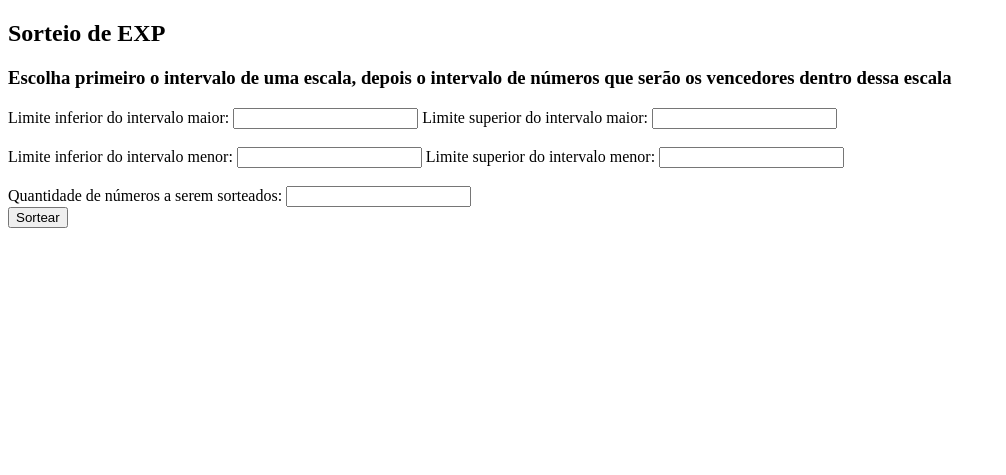
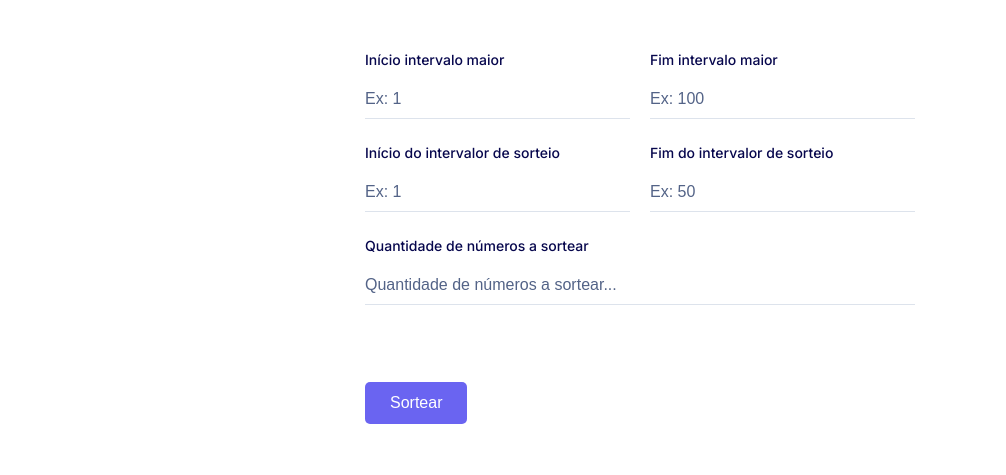
Before and after one commit to guiosouza/number-draw, a plain HTML site: page index.html in a window 1280 px wide. Shown: the whole page, without its empty margins (0-1006 px from the left). Drawn offline with Linux system fonts and the light colour scheme.

Commit message:
Update index.html

```diff
--- a/index.html
+++ b/index.html
@@ -3,65 +3,260 @@
   <head>
     <meta charset="UTF-8" />
     <meta name="viewport" content="width=device-width, initial-scale=1.0" />
-    <style></style>
-    <title>Sorteio de Números</title>
+    <title>EXP</title>
   </head>
   <body>
-    <h2>Sorteio de EXP</h2>
-
-    <h3>
-        Escolha primeiro o intervalo de uma escala, depois o intervalo de números
-        que serão os vencedores dentro dessa escala
-    </h3>
-
+    <div class="formbold-main-wrapper">
+      <div class="formbold-form-wrapper">
+        <div class="formbold-input-flex">
           <div>
-        <label for="intervaloMaiorMin">Limite inferior do intervalo maior:</label>
-        <input type="number" id="intervaloMaiorMin" />
-        <label for="intervaloMaiorMax">Limite superior do intervalo maior:</label>
-        <input type="number" id="intervaloMaiorMax" />
+            <input
+              type="text"
+              name="firstname"
+              id="intervaloMaiorMin"
+              placeholder="Ex: 1"
+              class="formbold-form-input"
+            />
+            <label for="firstname" class="formbold-form-label">
+              Início intervalo maior
+            </label>
           </div>
-    <br />
           <div>
-        <label for="intervaloMenorMin">Limite inferior do intervalo menor:</label>
-        <input type="number" id="intervaloMenorMin" />
-        <label for="intervaloMenorMax">Limite superior do intervalo menor:</label>
-        <input type="number" id="intervaloMenorMax" />
+            <input
+              type="text"
+              name="lastname"
+              id="intervaloMaiorMax"
+              placeholder="Ex: 100"
+              class="formbold-form-input"
+            />
+            <label for="lastname" class="formbold-form-label">
+              Fim intervalo maior
+            </label>
           </div>
-    <br />
-    <div>
-        <label for="quantidadeNumeros">Quantidade de números a serem sorteados:</label>
-        <input type="number" id="quantidadeNumeros" />
         </div>
 
-    <button onclick="sortear()">Sortear</button>
+        <div class="formbold-input-flex">
+          <div>
+            <input
+              type="number"
+              name="email"
+              id="intervaloMenorMin"
+              placeholder="Ex: 1"
+              class="formbold-form-input"
+            />
+            <label for="email" class="formbold-form-label">
+              Início do intervalor de sorteio
+            </label>
+          </div>
+          <div>
+            <input
+              type="number"
+              name="phone"
+              id="intervaloMenorMax"
+              placeholder="Ex: 50"
+              class="formbold-form-input"
+            />
+            <label for="phone" class="formbold-form-label">
+              Fim do intervalor de sorteio
+            </label>
+          </div>
+        </div>
 
-    <div id="resultado"></div>
+        <div class="formbold-textarea">
+          <input
+            type="number"
+            name="message"
+            id="quantidadeNumeros"
+            placeholder="Quantidade de números a sortear..."
+            class="formbold-form-input"
+          />
+          <label for="message" class="formbold-form-label">
+            Quantidade de números a sortear
+          </label>
+        </div>
 
+        <div class="formbold-input-file">
+          <div class="formbold-filename-wrapper" id="resultado">
+            <!-- <span class="formbold-filename">
+                website-information-architecture.pdf
+              </span> -->
+          </div>
+        </div>
+
+        <button onclick="sortear()" type="button" class="formbold-btn">
+          Sortear
+        </button>
+      </div>
       <script>
         function sortear() {
-            var intervaloMaiorMin = parseInt(document.getElementById("intervaloMaiorMin").value);
-            var intervaloMaiorMax = parseInt(document.getElementById("intervaloMaiorMax").value);
-            var intervaloMenorMin = parseInt(document.getElementById("intervaloMenorMin").value);
-            var intervaloMenorMax = parseInt(document.getElementById("intervaloMenorMax").value);
-            var quantidadeNumeros = parseInt(document.getElementById("quantidadeNumeros").value);
+          var intervaloMaiorMin = parseInt(
+            document.getElementById("intervaloMaiorMin").value
+          );
+          var intervaloMaiorMax = parseInt(
+            document.getElementById("intervaloMaiorMax").value
+          );
+          var intervaloMenorMin = parseInt(
+            document.getElementById("intervaloMenorMin").value
+          );
+          var intervaloMenorMax = parseInt(
+            document.getElementById("intervaloMenorMax").value
+          );
+          var quantidadeNumeros = parseInt(
+            document.getElementById("quantidadeNumeros").value
+          );
 
           var numerosSorteados = [];
           var numerosGanhadores = [];
 
           for (var i = 0; i < quantidadeNumeros; i++) {
-                var numeroAleatorio = Math.floor(Math.random() * (intervaloMaiorMax - intervaloMaiorMin + 1)) + intervaloMaiorMin;
+            var numeroAleatorio =
+              Math.floor(
+                Math.random() * (intervaloMaiorMax - intervaloMaiorMin + 1)
+              ) + intervaloMaiorMin;
             numerosSorteados.push(numeroAleatorio);
-                if (numeroAleatorio >= intervaloMenorMin && numeroAleatorio <= intervaloMenorMax) {
+            if (
+              numeroAleatorio >= intervaloMenorMin &&
+              numeroAleatorio <= intervaloMenorMax
+            ) {
               numerosGanhadores.push(numeroAleatorio);
             }
           }
 
-            var resultadoHTML = "Quantidade de packs de EXP que tem direito: " + numerosGanhadores.length + "<br>";
-            resultadoHTML += "Números sorteados: " + numerosSorteados.join(", ");
-            resultadoHTML += "<br>Números ganhadores: " + numerosGanhadores.join(", ");  // Linha adicionada
+          var resultadoHTML = `
+            <span class="formbold-filename" >
+              Quantidade de packs de EXP que tem direito: ${
+                numerosGanhadores.length
+              }
+            </span>
+            <span class="formbold-filename" >
+              Números sorteados: ${numerosSorteados.join(", ")}
+            </span>
+            <span class="formbold-filename" >
+              Números ganhadores: ${numerosGanhadores.join(", ")}
+            </span>
+            `;
 
           document.getElementById("resultado").innerHTML = resultadoHTML;
         }
       </script>
+    </div>
+    <style>
+      @import url("https://fonts.googleapis.com/css2?family=Inter:wght@400;500;600;700&display=swap");
+      * {
+        margin: 0;
+        padding: 0;
+        box-sizing: border-box;
+      }
+      body {
+        font-family: "Inter", sans-serif;
+      }
+      .formbold-main-wrapper {
+        display: flex;
+        align-items: center;
+        justify-content: center;
+        padding: 48px;
+      }
+
+      .formbold-form-wrapper {
+        margin: 0 auto;
+        max-width: 550px;
+        width: 100%;
+        background: white;
+      }
+
+      .formbold-input-flex {
+        display: flex;
+        gap: 20px;
+        margin-bottom: 22px;
+      }
+      .formbold-input-flex > div {
+        width: 50%;
+        display: flex;
+        flex-direction: column-reverse;
+      }
+      .formbold-textarea {
+        display: flex;
+        flex-direction: column-reverse;
+      }
+
+      .formbold-form-input {
+        width: 100%;
+        padding-bottom: 10px;
+        border: none;
+        border-bottom: 1px solid #dde3ec;
+        background: #ffffff;
+        font-weight: 500;
+        font-size: 16px;
+        color: #07074d;
+        outline: none;
+        resize: none;
+      }
+      .formbold-form-input::placeholder {
+        color: #536387;
+      }
+      .formbold-form-input:focus {
+        border-color: #6a64f1;
+      }
+      .formbold-form-label {
+        color: #07074d;
+        font-weight: 500;
+        font-size: 14px;
+        line-height: 24px;
+        display: block;
+        margin-bottom: 18px;
+      }
+      .formbold-form-input:focus + .formbold-form-label {
+        color: #6a64f1;
+      }
+
+      .formbold-input-file {
+        margin-top: 30px;
+      }
+      .formbold-input-file input[type="file"] {
+        position: absolute;
+        top: 6px;
+        left: 0;
+        z-index: -1;
+      }
+      .formbold-input-file .formbold-input-label {
+        display: flex;
+        align-items: center;
+        gap: 10px;
+        position: relative;
+      }
+
+      .formbold-filename-wrapper {
+        display: flex;
+        flex-direction: column;
+        gap: 6px;
+        margin-bottom: 22px;
+      }
+      .formbold-filename {
+        display: flex;
+        align-items: center;
+        justify-content: space-between;
+        font-size: 14px;
+        line-height: 24px;
+        color: #536387;
+      }
+      .formbold-filename svg {
+        cursor: pointer;
+      }
+
+      .formbold-btn {
+        font-size: 16px;
+        border-radius: 5px;
+        padding: 12px 25px;
+        border: none;
+        font-weight: 500;
+        background-color: #6a64f1;
+        color: white;
+        cursor: pointer;
+        margin-top: 25px;
+      }
+      .formbold-btn:hover {
+        box-shadow: 0px 3px 8px rgba(0, 0, 0, 0.05);
+      }
+    </style>
   </body>
 </html>
```
Lines whose indentation alone changed are shown as unchanged.
